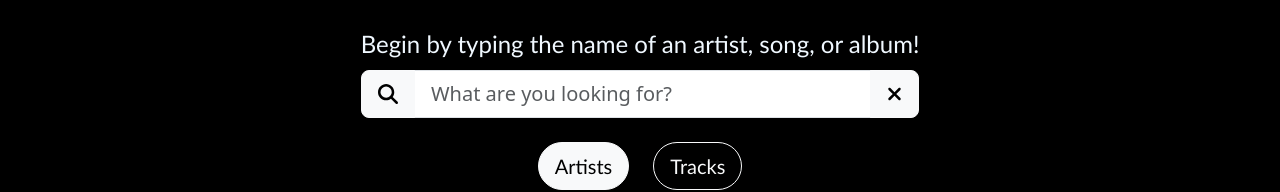
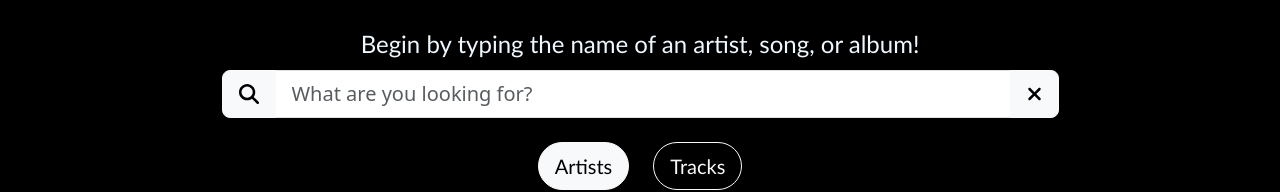
Before and after one commit to alevi29/react-spotify-app, a React (Vite) app: page / in a window 1280 px wide. Shown: the part 263-455 px from the top of the page. Built offline with nearby package versions, Linux system fonts and the light colour scheme; no server answers.

Commit message:
attempt to make more responsive for mobile website

```diff
--- a/src/components/search.tsx
+++ b/src/components/search.tsx
@@ -69,7 +69,7 @@ function SearchBar() {
     return (
         <Container>
             {/* search bar */}
-            <InputGroup size="lg" className="mx-auto w-50 mb-4">
+            <InputGroup size="lg" className="mx-auto w-75 mb-4">
 
                 <Button variant='light' onClick={() => search()}>
                     <FontAwesomeIcon icon={faMagnifyingGlass} />
```
